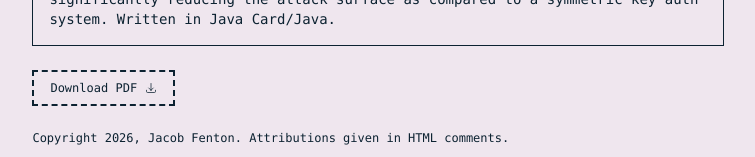
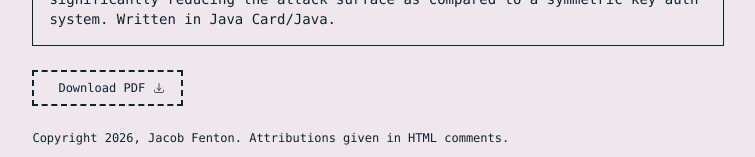
Before and after one commit to asib/dfenton.xyz, a React (Vite) app: page / in a window 1280 px wide. Shown: the part 2888-3045 px from the top of the page, without its empty margins (262-1017 px from the left). Built offline with nearby package versions, Linux system fonts and the light colour scheme; no server answers.

Commit message:
shutter flash animation on downloading pdf

```diff
--- a/package.json
+++ b/package.json
@@ -12,7 +12,8 @@
   "dependencies": {
     "clsx": "^2.1.1",
     "react": "^18.3.1",
-    "react-dom": "^18.3.1"
+    "react-dom": "^18.3.1",
+    "use-sound": "^4.0.3"
   },
   "devDependencies": {
     "@eslint/js": "^9.9.0",
--- a/src/App.tsx
+++ b/src/App.tsx
@@ -8,6 +8,7 @@ import clsx from 'clsx';
 import DocumentCopyIcon from './components/DocumentCopyIcon';
 import DocumentCopyTickIcon from './components/DocumentCopyTickIcon';
 import DownloadIcon from './components/DownloadIcon';
+import useSound from 'use-sound';
 
 interface WorkItemProps {
   company: string,
@@ -51,6 +52,8 @@ function App() {
     { company: 'Brevan Howard', location: 'London, UK', role: 'Intern', period: 'August 2014 - September 2014', content: [] },
     { company: 'Surrey Satellite Technology Ltd', location: 'Guildford, UK', role: 'Intern', period: 'Summer 2013', content: [] },
   ];
+
+  const [playCameraFlash] = useSound('/camera-shutter.mp3', { volume: 0.1 });
 
   return (
     <>
@@ -115,10 +118,35 @@ function App() {
             </section>
           </details>
 
-          <a href="/resume.pdf" className='w-fit my-6 px-4 py-2 flex items-center space-x-2 border-dashed border-2 border-light-mode-text dark:border-dark-mode-text'>
+          {/* <a href="/resume.pdf" className='w-fit my-6 px-4 py-2 flex items-center space-x-2 border-dashed border-2 border-light-mode-text dark:border-dark-mode-text'> */}
+          <button
+            className={clsx("w-fit my-6 px-4 py-2 flex items-center",
+              "space-x-2 border-dashed border-2 border-light-mode-text",
+              "dark:border-dark-mode-text",
+
+            )}
+            onClick={() => {
+              document.getElementById("camera-flash")?.classList.add("animate-[flash_300ms_ease-in-out]");
+              playCameraFlash();
+            }}
+          >
+            <div
+              id="camera-flash"
+              aria-hidden
+              className={clsx(
+                "block w-screen h-screen opacity-0",
+                "fixed top-0 left-0 pointer-events-none",
+                "[background:radial-gradient(150%_150%_at_center,white,transparent_30%)]",
+              )}
+              onAnimationEnd={() => {
+                document.getElementById("camera-flash")?.classList.remove("animate-[flash_300ms_ease-in-out]");
+                window.open("/resume.pdf", "_blank");
+              }}
+            ></div>
             <p className="text-xs">Download PDF</p>
             <Icon icon={DownloadIcon} className="size-[0.75rem]" />
-          </a>
+          </button>
+          {/* </a> */}
 
           <footer className='mt-5'>
             <p className="text-xs mb-3">Copyright {new Date().getFullYear()}, Jacob Fenton. Attributions given in HTML comments.</p>
--- a/src/components/DarkModeToggle.tsx
+++ b/src/components/DarkModeToggle.tsx
@@ -43,10 +43,6 @@ export default function DarkModeToggle() {
         const handleThemeUpdate = () => {
             setDarkMode(isDarkModeEnabled());
         };
-
-        document.addEventListener('mouseover', (e) => {
-            console.log(e.target);
-        })
 
         window.addEventListener('storage', handleThemeUpdate)
 
--- a/tailwind.config.js
+++ b/tailwind.config.js
@@ -17,10 +17,16 @@ export default {
         'light-mode-highlight': '#8a4f7d'
       },
       transitionTimingFunction: {
-      'bounce': 'cubic-bezier(.47, 1.64, .41, .8)',
+        'bounce': 'cubic-bezier(.47, 1.64, .41, .8)',
       },
       dropShadow: {
         'sun-shadow': '-3rem 2rem 1px rgba(from var(--dark-mode-highlight) r g b / 0.01)'
+      },
+      keyframes: {
+        flash: {
+          '0%, 100%': { opacity: '0' },
+          '50%': { opacity: '0.7' },
+        }
       }
     },
   },
```
Also changed, not shown: 2 other files (tests, documents, lock files or other folders).
